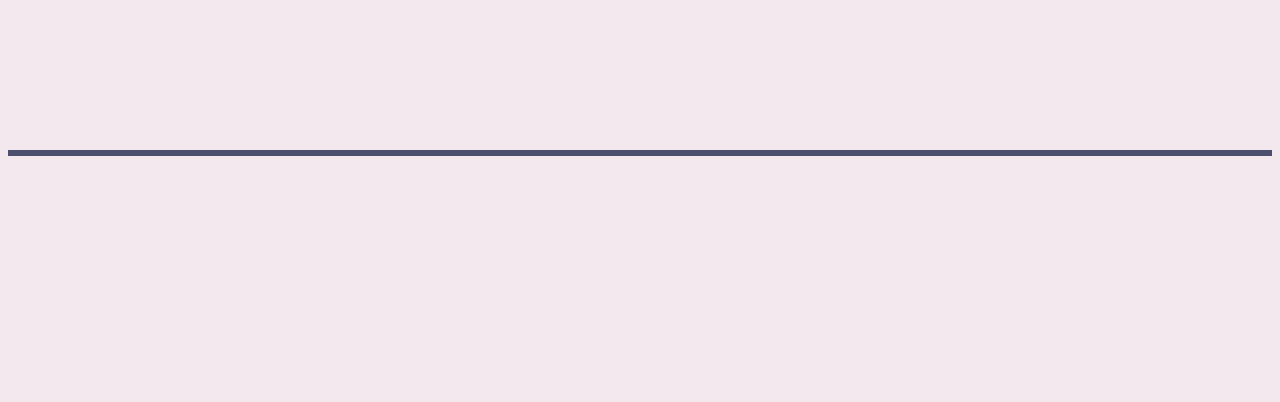
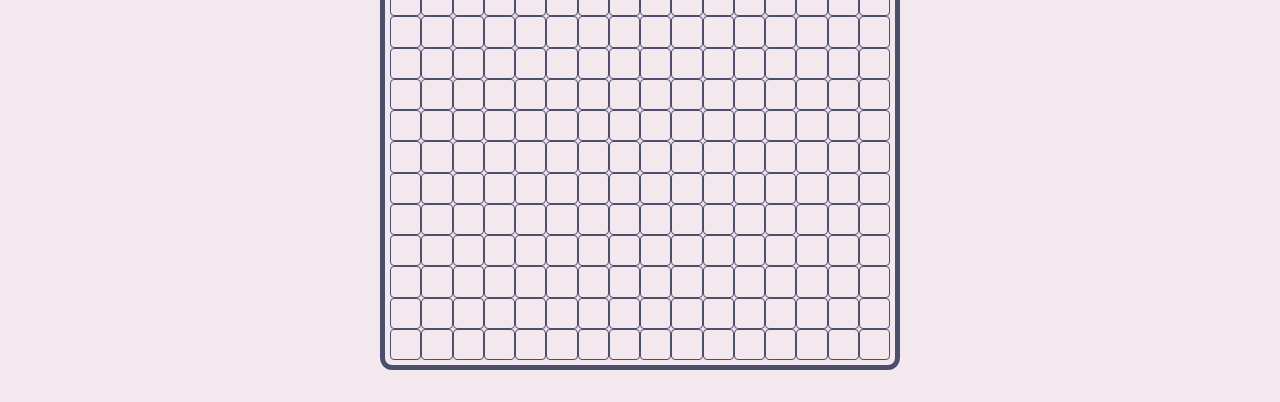
Before and after one commit to deymdaniel/Etch-a-Sketch, a plain HTML site: page index.html in a window 1280 px wide. Shown: the part 652-1054 px from the top of the page. Before the commit the page ends 816 px from the top, so only its background shows below. Drawn offline with Linux system fonts and the light colour scheme.

Commit message:
Added and styled grid system

```diff
--- a/index.html
+++ b/index.html
@@ -4,7 +4,7 @@
     <meta charset="UTF-8" />
     <meta name="viewport" content="width=device-width, initial-scale=1.0" />
     <title>Document</title>
-    <script src="script.js"></script>
+    <script src="script.js" defer></script>
     <link rel="stylesheet" href="style.css" />
     <link rel="preconnect" href="https://fonts.googleapis.com" />
     <link rel="preconnect" href="https://fonts.gstatic.com" crossorigin />
@@ -14,7 +14,9 @@
     />
   </head>
   <body>
-    <div id="title"><h1>Etch-a-Sketch</h1></div>
-    <div id="container"></div>
+    <div id="main">
+      <div id="title"><h1>Etch-a-Sketch</h1></div>
+      <div id="container"></div>
+    </div>
   </body>
 </html>
--- a/script.js
+++ b/script.js
@@ -0,0 +1,15 @@
+let gridSize = 16;
+const gridContainer = document.querySelector("#container");
+
+for (let i = 0; i < gridSize * gridSize; i++) {
+  const grid = document.createElement("div");
+  grid.style =
+    "border: 1px solid; width: " +
+    (500 - 2 * gridSize) / gridSize +
+    "px; height: " +
+    (500 - 2 * gridSize) / gridSize +
+    "px; border-radius: 4px";
+  // grid.style = "width: " + 10 + "px";
+
+  gridContainer.appendChild(grid);
+}
--- a/style.css
+++ b/style.css
@@ -1,23 +1,37 @@
 * {
   font-family: "Roboto", sans-serif;
   color: #4b4e6d;
+  /* border: solid #4b4e6d 2px; */
 }
 
 body {
   background-color: #f3e8ee;
+  margin: 2em 10em 2em 10em;
+}
+
+body {
+}
+
+#main {
+  display: flex;
+  flex-direction: column;
+  align-items: center;
 }
 #title {
-  margin: 2em 10em 2em 10em;
-  display: flex;
-  justify-content: center;
+  font-size: 100px;
 }
 h1 {
-  font-weight: bolder;
-  font-size: 200px;
+  margin: 0;
 }
 
 #container {
   display: flex;
-  justify-content: center;
-  border: solid #4b4e6d;
+  border: solid #4b4e6d 5px;
+  border-radius: 12px;
+  flex-wrap: wrap;
+  padding: 5px;
+  min-width: 500px;
+  max-width: 500px;
+  max-height: 500px;
+  min-height: 500px;
 }
```
